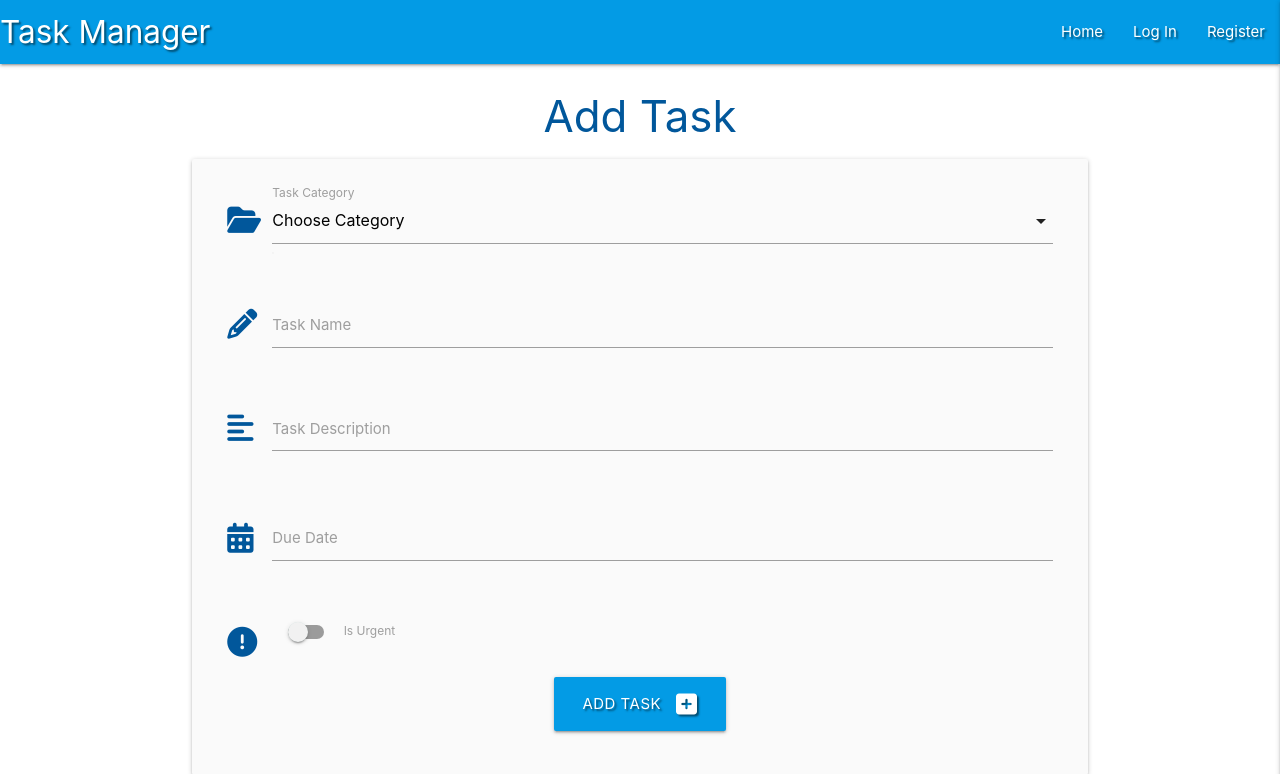
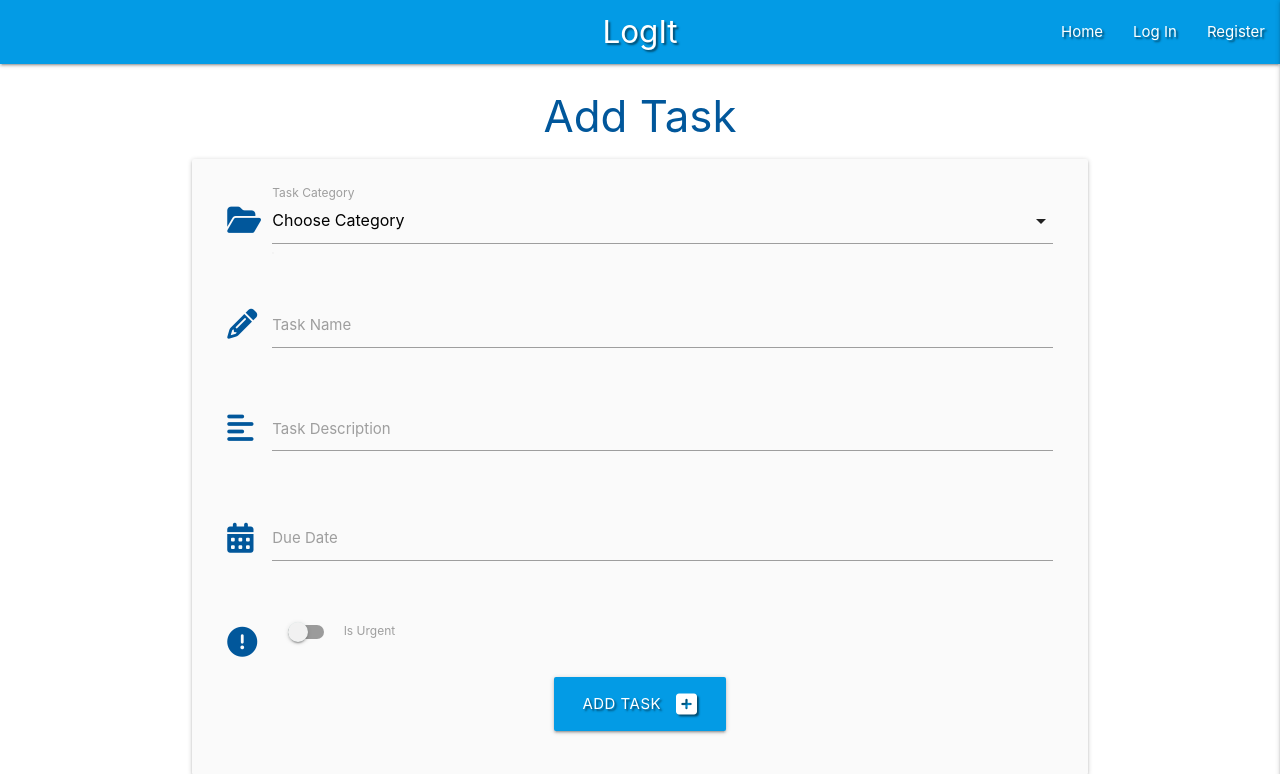
Before and after one commit to BMorrell92/BMorrell_Milestone_Project3, a Flask app: page /add_task in a window 1280 px wide. Shown: the top 774 px of the page. Run offline with Flask 2, Linux system fonts and the light colour scheme; data that the repository does not hold is empty; some libraries are stand-ins or nearby versions.

Commit message:
Centers Navbar Logo

```diff
--- a/templates/base.html
+++ b/templates/base.html
@@ -9,7 +9,7 @@
     <script src="https://kit.fontawesome.com/90ad587b2a.js" crossorigin="anonymous"></script>
     {% block styles %}
     {% endblock %}
-    <title>Task Manager</title>
+    <title>LogIt</title>
 </head>
 <body>
 
@@ -17,7 +17,7 @@
         <!-- top navbar -->
 		<nav class="nav-extended text-shadow light-blue darken-1">
 			<div class="nav-wrapper">
-				<a href="{{ url_for('get_tasks') }}" class="brand-logo">Task Manager</a>
+				<a href="{{ url_for('get_tasks') }}" class="brand-logo center">LogIt</a>
 				<a href="#" data-target="mobile-demo" class="sidenav-trigger right"><i class="fas fa-bars"></i></a>
 				<ul class="right hide-on-med-and-down">
 					<li><a href="{{ url_for('get_tasks') }}">Home</a></li>
```
